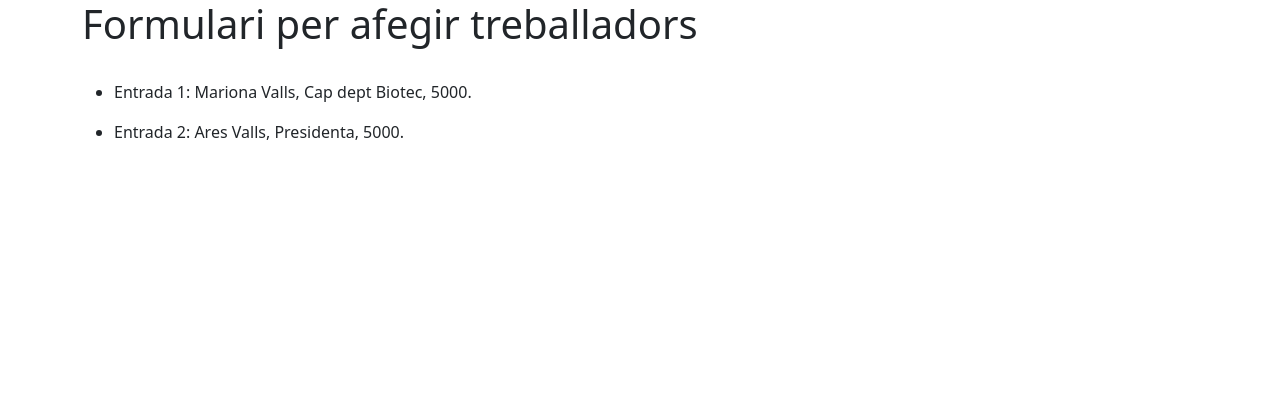
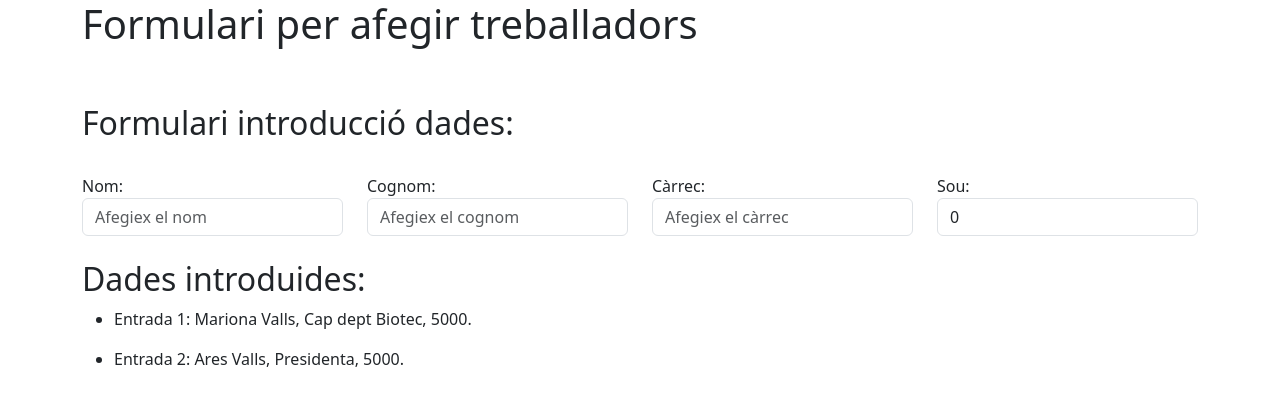
Before and after one commit to jaumevc/angular-pindoles, an Angular app in the folder treballadors-app/: page / in a window 1280 px wide. Shown: the top 406 px of the page. Built offline with nearby package versions, Linux system fonts and the light colour scheme.

Commit message:
Video 17 introduccion texte fields

```diff
--- a/treballadors-app/src/app/app.component.html
+++ b/treballadors-app/src/app/app.component.html
@@ -1,8 +1,37 @@
 <div class="container">
   <h1>{{title}}</h1>
-  <br/>
+  <br /> <br />
+  <h2>Formulari introducció dades:</h2>
+  <br />
+  <!--es vol mostrar en una fila tots els textfields del formulari-->
+  <form class="form-group row">
+    <!--es vol mostrar el texte indicatiu del textfield a sobre del quadre de text-->
+    <div class="form-group col-md-3">
+      <label for="nom">Nom:</label>
+      <input type="text" [(ngModel)]="txtfNom" name="nomTf" id="nomId" placeholder="Afegiex el nom"
+        class="form-control">
+    </div>
+    <div class="form-group col-md-3">
+    <label for="nom">Cognom:</label>
+    <input type="text" [(ngModel)]="txtfCognom" name="cognomTf" id="cognomId" placeholder="Afegiex el cognom"
+      class="form-control">
+    </div>
+    <div class="form-group col-md-3">
+      <label for="nom">Càrrec:</label>
+      <input type="text" [(ngModel)]="txtfCarrec" name="carrecTf" id="carrecId" placeholder="Afegiex el càrrec"
+      class="form-control">
+    </div>
+    <div class="form-group col-md-3">
+      <label for="nom">Sou:</label>
+      <input type="number" [(ngModel)]="txtfsou" name="souTf" id="souId" placeholder="Afegiex el sou" class="form-control">
+    </div>
+  </form>
+
+
+<br />
 <div class="row">
   <div class="col">
+    <h2>Dades introduides:</h2>
     <div *ngFor="let empleat of treballadors; let i=index">
       <ul>
         <li>
--- a/treballadors-app/src/app/app.component.ts
+++ b/treballadors-app/src/app/app.component.ts
@@ -14,4 +14,10 @@ export class AppComponent {
     new Treballador("Ares", "Valls", "Presidenta", 5000)
   ];
 
+  txtfNom:string="";
+  txtfCognom:string="";
+  txtfCarrec:string="";
+  txtfsou:number=0;
+
+
 }
```
Lines whose indentation alone changed are shown as unchanged.
